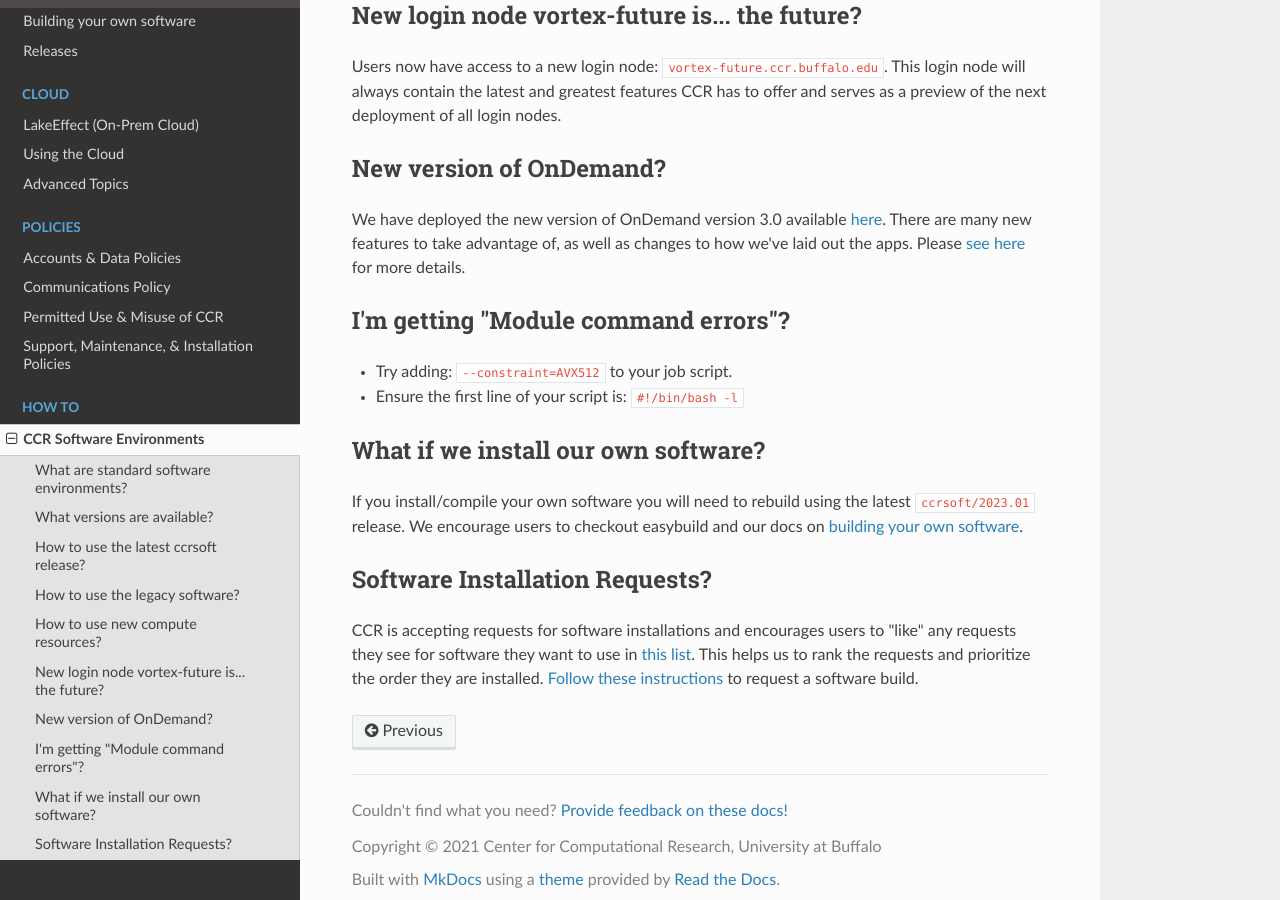
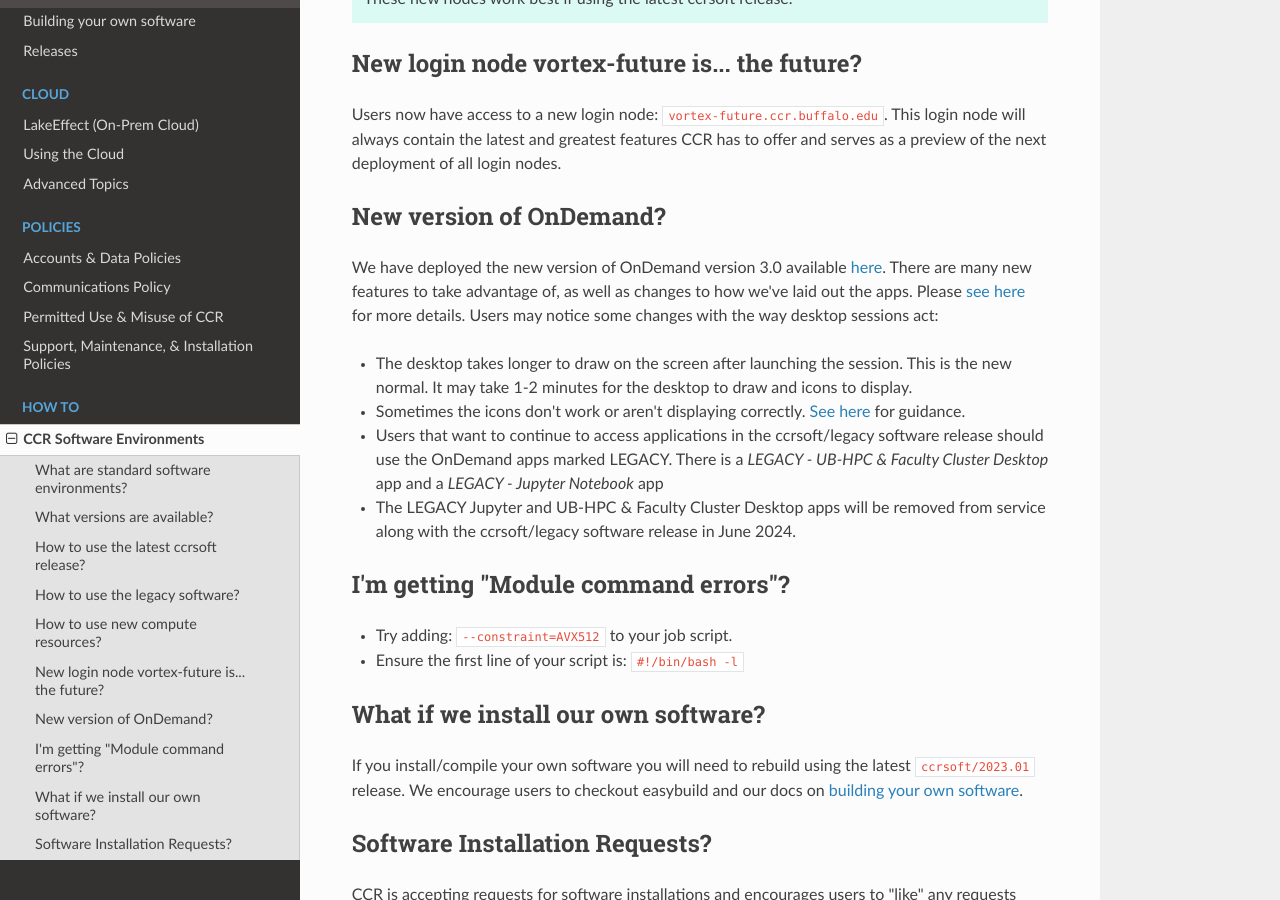
Before and after one commit to ubccr/ccrdocs, an MkDocs documentation site: the page built from pages/howto/newenv.md, in a window 1280 px wide and 900 px high, scrolled down 2120 px. Built offline with MkDocs 1.6.1, drawn with Linux system fonts in a browser that asks for light colours; nearby versions of some CDN libraries; some of the changed text lies outside the part shown.

Commit message:
minor updates w/ondemand changes

````diff
--- a/pages/howto/newenv.md
+++ b/pages/howto/newenv.md
@@ -6,9 +6,9 @@ toolchains supporting all types of workloads across our [clusters](../hpc/cluste
 This page is intended to provide details on changes users can expect and tips
 for a smooth transition.
 
-Beginning August 31, 2023 CCR staff will host weekly office hours via zoom from
+CCR staff host weekly office hours via zoom from
 11am-12pm on Thursdays to provide support to users switching over to the new
-environment.  Please join us and bring your questions:
+software release.  Please join us and bring your questions:
 
 ```
 https://buffalo.zoom.us/j/94613848883?pwd=Q2ZjU3VIaWZDZGZPdldjR1JwOUVmZz09
@@ -42,6 +42,9 @@ set the default version in your `~/.modulerc` file. For example:
 ```
 $ echo "module-version ccrsoft/2023.01 default" >> $HOME/.modulerc
 ```
+
+**NOTE: User accounts created after August 8, 2023 have the .modulerc file created automatically and is set to the latest software release.**
+
 
 ## How to use the legacy software?
 
@@ -92,7 +95,12 @@ offer and serves as a preview of the next deployment of all login nodes.
 
 We have deployed the new version of OnDemand version 3.0 available [here](https://ondemand.ccr.buffalo.edu).
 There are many new features to take advantage of, as well as changes to how we've laid out the apps.
-Please [see here](../portals/ood.md) for more details.
+Please [see here](../portals/ood.md) for more details.  Users may notice some changes with the way desktop sessions act:
+
+  - The desktop takes longer to draw on the screen after launching the session.  This is the new normal.  It may take 1-2 minutes for the desktop to draw and icons to display.
+  - Sometimes the icons don't work or aren't displaying correctly.  [See here](../faq.md#why-do-i-see-a-blank-window-when-starting-an-ondemand-desktop-why-are-the-desktop-icons-not-working) for guidance.
+  - Users that want to continue to access applications in the ccrsoft/legacy software release should use the OnDemand apps marked LEGACY.  There is a _LEGACY - UB-HPC & Faculty Cluster Desktop_ app and a _LEGACY - Jupyter Notebook_ app
+  - The LEGACY Jupyter and UB-HPC & Faculty Cluster Desktop apps will be removed from service along with the ccrsoft/legacy software release in June 2024.
 
 ## I'm getting "Module command errors"?
 
````
Also changed, not shown: pages/faq.md (+2 -2 lines), pages/portals/ood.md (+4 -5 lines).
